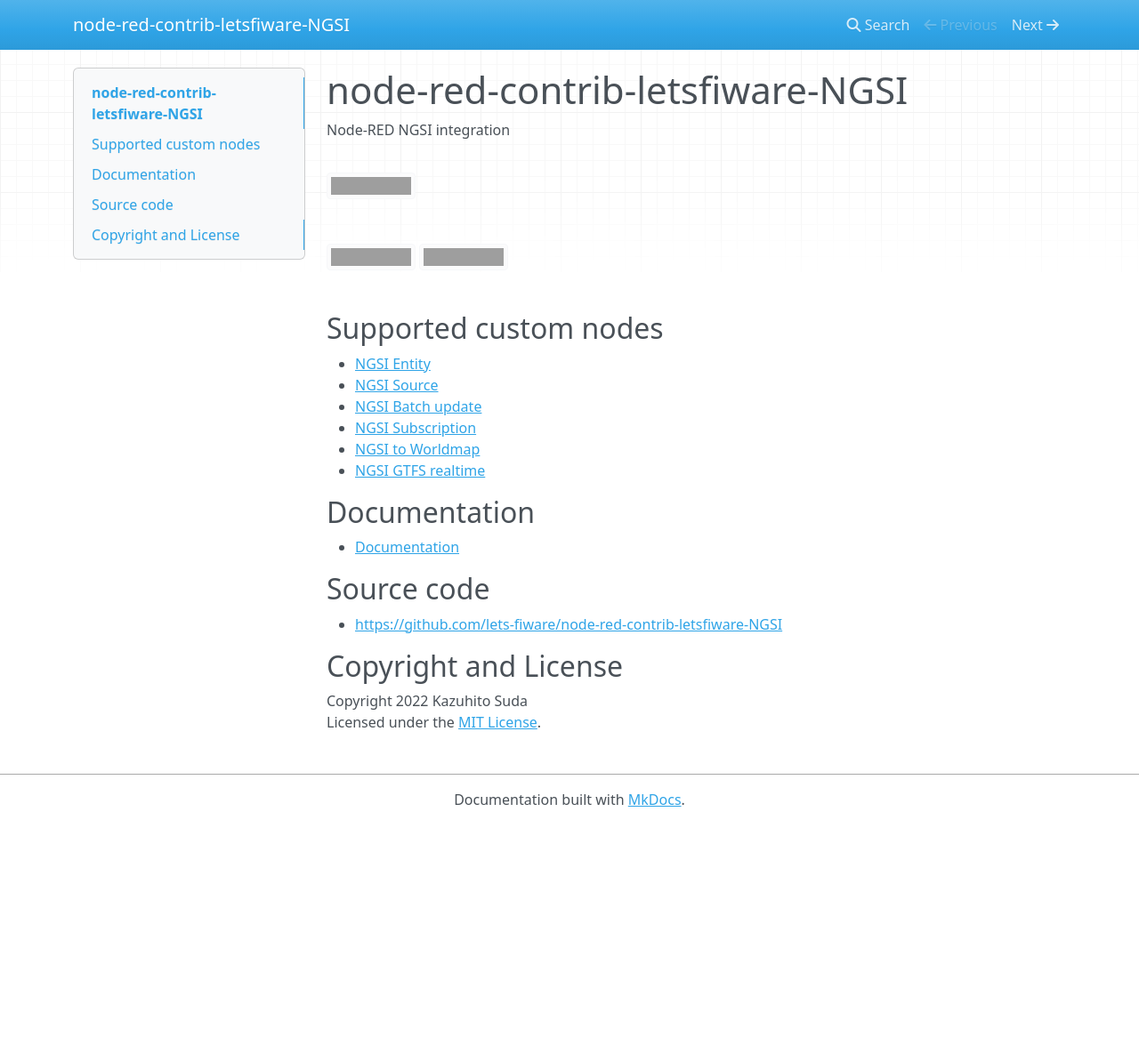
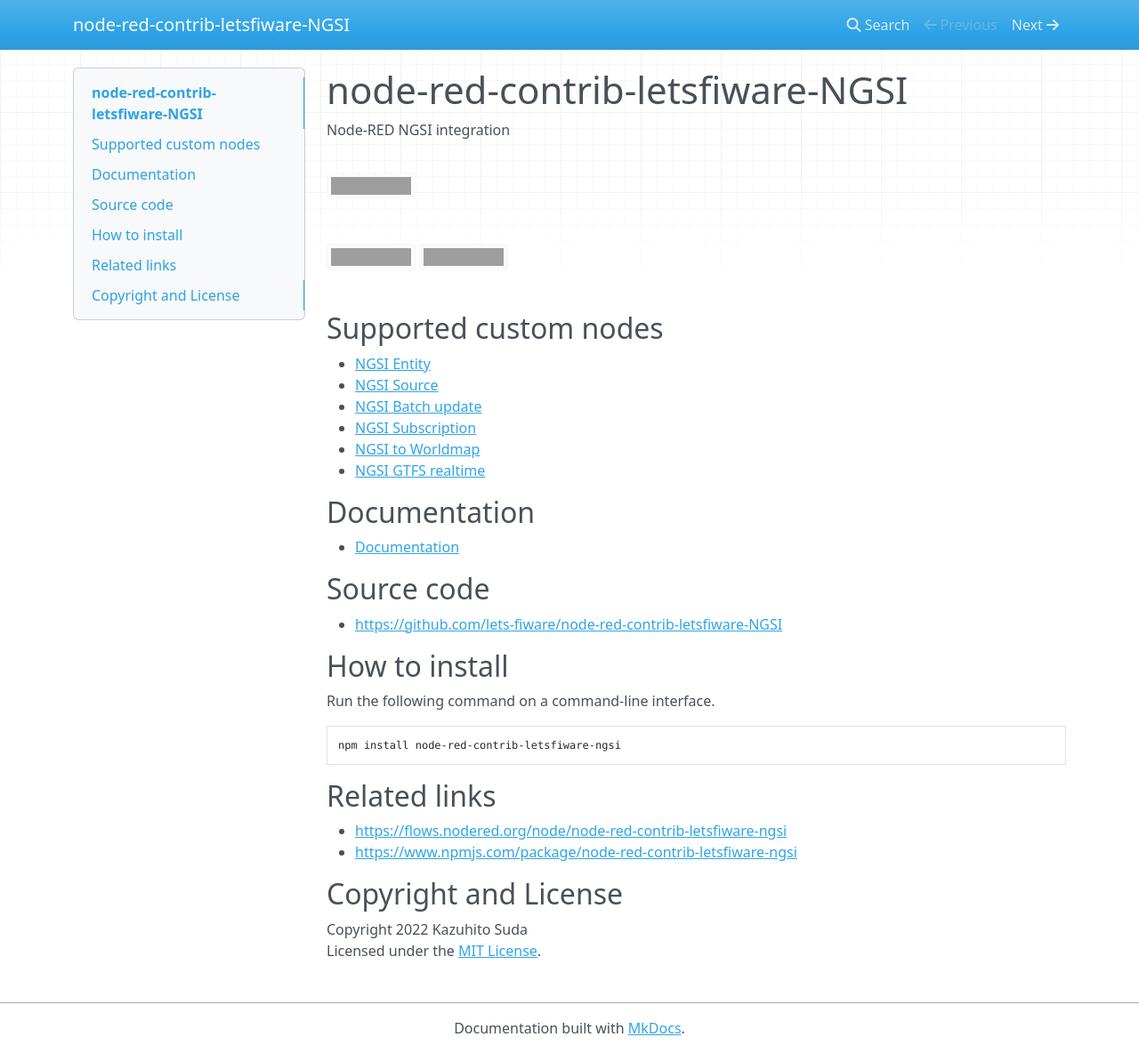
Before and after one commit to lets-fiware/node-red-contrib-letsfiware-NGSI, an MkDocs documentation site: the page built from docs/index.md, in a window 1280 px wide and 1184 px high. Shown: the whole window at 89% size. Built offline with MkDocs 1.6.1, drawn with Linux system fonts in a browser that asks for light colours; nearby versions of some CDN libraries; grey boxes are pictures that could not be loaded.

````diff
--- a/docs/index.md
+++ b/docs/index.md
@@ -24,6 +24,19 @@ Node-RED NGSI integration
 
 -   [https://github.com/lets-fiware/node-red-contrib-letsfiware-NGSI](https://github.com/lets-fiware/node-red-contrib-letsfiware-NGSI)
 
+## How to install
+
+Run the following command on a command-line interface.
+
+```
+npm install node-red-contrib-letsfiware-ngsi
+```
+
+## Related links
+
+-   [https://flows.nodered.org/node/node-red-contrib-letsfiware-ngsi](https://flows.nodered.org/node/node-red-contrib-letsfiware-ngsi)
+-   [https://www.npmjs.com/package/node-red-contrib-letsfiware-ngsi](https://www.npmjs.com/package/node-red-contrib-letsfiware-ngsi)
+
 ## Copyright and License
 
 Copyright 2022 Kazuhito Suda<br>
````
Also changed, not shown: CHANGELOG.md (+2 -0 lines), README.md (+15 -0 lines).
